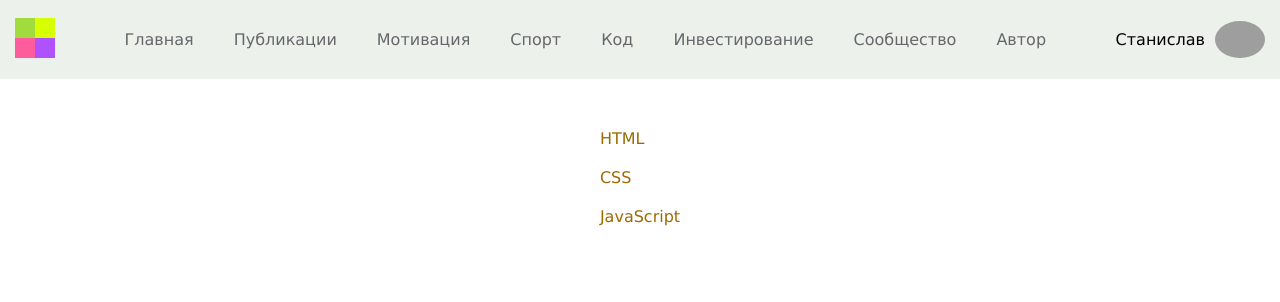
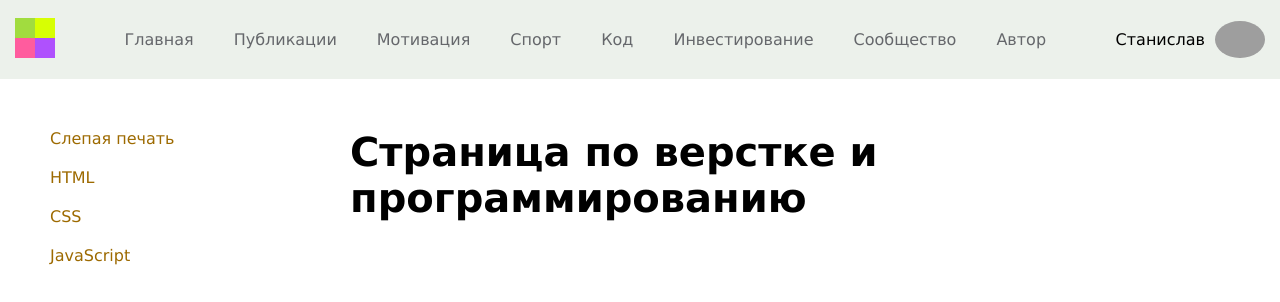
Before and after one commit to Stanislav-Vasilevich/social, a React (Create React App) app: page /code in a window 1280 px wide. Shown: the top 302 px of the page. Built offline with nearby package versions, Linux system fonts and the light colour scheme; grey boxes are pictures that could not be loaded.

Commit message:
изменил страницу код и автор по стилям

```diff
--- a/package.json
+++ b/package.json
@@ -60,7 +60,6 @@
     ]
   },
   "devDependencies": {
-    "@babel/helper-compilation-targets": "^7.20.0",
     "@storybook/addon-actions": "^6.5.16",
     "@storybook/addon-essentials": "^6.5.16",
     "@storybook/addon-interactions": "^6.5.16",
--- a/src/App.tsx
+++ b/src/App.tsx
@@ -6,16 +6,16 @@ import {AppStateType} from './redux/redux-store';
 import Page from "./components/Page/Page";
 
 type PropsType = {
-  store: AppStateType
+  state: AppStateType
   dispatch: (action: ActionsType) => void
 }
 
 const App = (props: PropsType) => {
   return (
 		<div className={styles.app}>
-			<Header store={props.store}/>
+			<Header store={props.state}/>
 			<main className={styles.main}>
-				<Page store={props.store} dispatch={props.dispatch}/>
+				<Page store={props.state} dispatch={props.dispatch}/>
 			</main>
 		</div>
   );
--- a/src/components/Header/Header.tsx
+++ b/src/components/Header/Header.tsx
@@ -10,7 +10,6 @@ type PropsType = {
 }
 
 const Header = (props: PropsType) => {
-	console.log('props: ', props)
   return (
     <header className={s.header}>
       <div className={s.logo}>
--- a/src/components/Page/AboutAuthor/AboutAuthor.module.css
+++ b/src/components/Page/AboutAuthor/AboutAuthor.module.css
@@ -28,7 +28,7 @@
 	width: 100%;
 	max-height: 400px;
 	object-fit: cover;
-	object-position: 0 -120px;
+	object-position: 0 -200px;
 	padding: 0;
 	margin: 0;
 }
--- a/src/components/Page/AboutAuthor/AboutAuthor.tsx
+++ b/src/components/Page/AboutAuthor/AboutAuthor.tsx
@@ -11,14 +11,14 @@ type PropsType = {
 
 const AboutAuthor = (props: PropsType) => {
   return (
-    <div className={`${styles.container} ${s.about}`}>
+    <div className={`${s.about}`}>
       {/* фон первого блока */}
       <div className={s.background}>
         <img className={s.image} src={props.page.background} alt={props.page.altBackground}/>
       </div>
 
       {/* профиль пользователя */}
-      <div className={s.profile}>
+      <div className={`${s.profile} ${styles.container}`}>
         <img className={s.avatar} src={props.page.avatar} alt={props.page.name}/>
         <div>
           <h2 className={s.name}>{props.page.name}</h2>
--- a/src/components/Page/Code/Code.module.css
+++ b/src/components/Page/Code/Code.module.css
@@ -1,9 +1,14 @@
+.code {
+	display: grid;
+	grid-template-columns: 300px 1fr;
+	grid-template-rows: 1fr;
+}
+
 .menu {
 	display: flex;
 	flex-direction: column;
 	gap: 20px;
-	width: min-content;
-	margin: 0 auto;
+	width: max-content;
 }
 
 .menuItem {
@@ -15,3 +20,15 @@
 	color: red;
 	text-decoration: none;
 }
+
+.sidebar {
+
+}
+
+.title {
+	font-size: 40px;
+}
+
+.description {
+	padding: 20px;
+}
--- a/src/components/Page/Code/Code.tsx
+++ b/src/components/Page/Code/Code.tsx
@@ -7,6 +7,7 @@ import styles from '../../../App.module.css';
 import HTML from "./HTML/HTML";
 import CSS from "./CSS/CSS";
 import JavaScript from "./JavaScript/JavaScript";
+import Skills from "./Skills/Skills";
 
 type PropsType = {
 	page: CodePageType
@@ -15,8 +16,12 @@ type PropsType = {
 
 const Code = (props: PropsType) => {
 	return (
-		<section className={`${styles.page} ${styles.container} ${s.code}`}>
+		<section className={`${styles.page} ${s.code}`}>
+			<aside className={s.sidebar}>
 				<nav className={s.menu}>
+					<NavLink
+						className={(params) => params.isActive ? s.active : s.menuItem}
+						to={'/code/skills'}>{props.page.skills}</NavLink>
 					<NavLink
 						className={(params) => params.isActive ? s.active : s.menuItem}
 						to={'/code/html'}>HTML</NavLink>
@@ -27,11 +32,18 @@ const Code = (props: PropsType) => {
 						className={(params) => params.isActive ? s.active : s.menuItem}
 						to={'/code/javascript'}>JavaScript</NavLink>
 				</nav>
+			</aside>
+			<section className={s.content}>
+				<h1 className={s.title}>{props.page.text}</h1>
+				<div className={s.description}>
 					<Routes>
 						<Route path={'/html'} element={(<HTML/>)}/>
 						<Route path={'/css'} element={(<CSS/>)}/>
 						<Route path={'/javascript'} element={(<JavaScript/>)}/>
+						<Route path={'/skills'} element={(<Skills/>)}/>
 					</Routes>
+				</div>
+			</section>
 		</section>
 	)
 };
--- /dev/null
+++ b/src/components/Page/Code/Skills/Skills.tsx
@@ -0,0 +1,11 @@
+import React from 'react';
+
+const Skills = () => {
+	return (
+		<div>
+			Skills
+		</div>
+	);
+};
+
+export default Skills;
--- a/src/index.tsx
+++ b/src/index.tsx
@@ -11,7 +11,7 @@ export const rerender = (state: AppStateType) => {
   ReactDOM.render(
     <React.StrictMode>
       <BrowserRouter>
-        <App store={state} dispatch={store.dispatch.bind(store)}/>
+        <App state={state} dispatch={store.dispatch.bind(store)}/>
       </BrowserRouter>
     </React.StrictMode>,
     document.getElementById('root')
--- a/src/redux/code-reducer.tsx
+++ b/src/redux/code-reducer.tsx
@@ -1,10 +1,12 @@
 export type CodePageType = {
 	text: string
+	skills: string
 }
 export type CodePageActionType = {}
 
 const initialState = {
 	text: 'Страница по верстке и программированию',
+	skills: 'Слепая печать',
 };
 
 const codeReducer = (state: CodePageType = initialState, action: CodePageActionType) => {
--- a/src/redux/publications-reducer.tsx
+++ b/src/redux/publications-reducer.tsx
@@ -1,8 +1,8 @@
 import {v1} from 'uuid';
 
-const ADD_POST = 'ADD_POST';
-const CHANGE_ADD_POST_TITLE = 'CHANGE_ADD_POST_TITLE';
-const CHANGE_ADD_POST_TEXT = 'CHANGE_ADD_POST_TEXT';
+const ADD_POST = 'ADD-POST';
+const CHANGE_ADD_POST_TITLE = 'CHANGE-ADD-POST-TITLE';
+const CHANGE_ADD_POST_TEXT = 'CHANGE-ADD-POST-TEXT';
 
 type PostType = {
 	id: string
@@ -62,6 +62,7 @@ const initialState = {
 export const publicationsReducer = (state: PublicationsPageType = initialState, action: PublicationPageActionType) => {
   return state;
 }
+
 export const changeAddPostTitleAC = (message: string) => {
   return {type: CHANGE_ADD_POST_TITLE, message: message} as const
 }
```
Also changed, not shown: 2 other files (tests, documents, lock files or other folders). Lines whose indentation alone changed are shown as unchanged.
